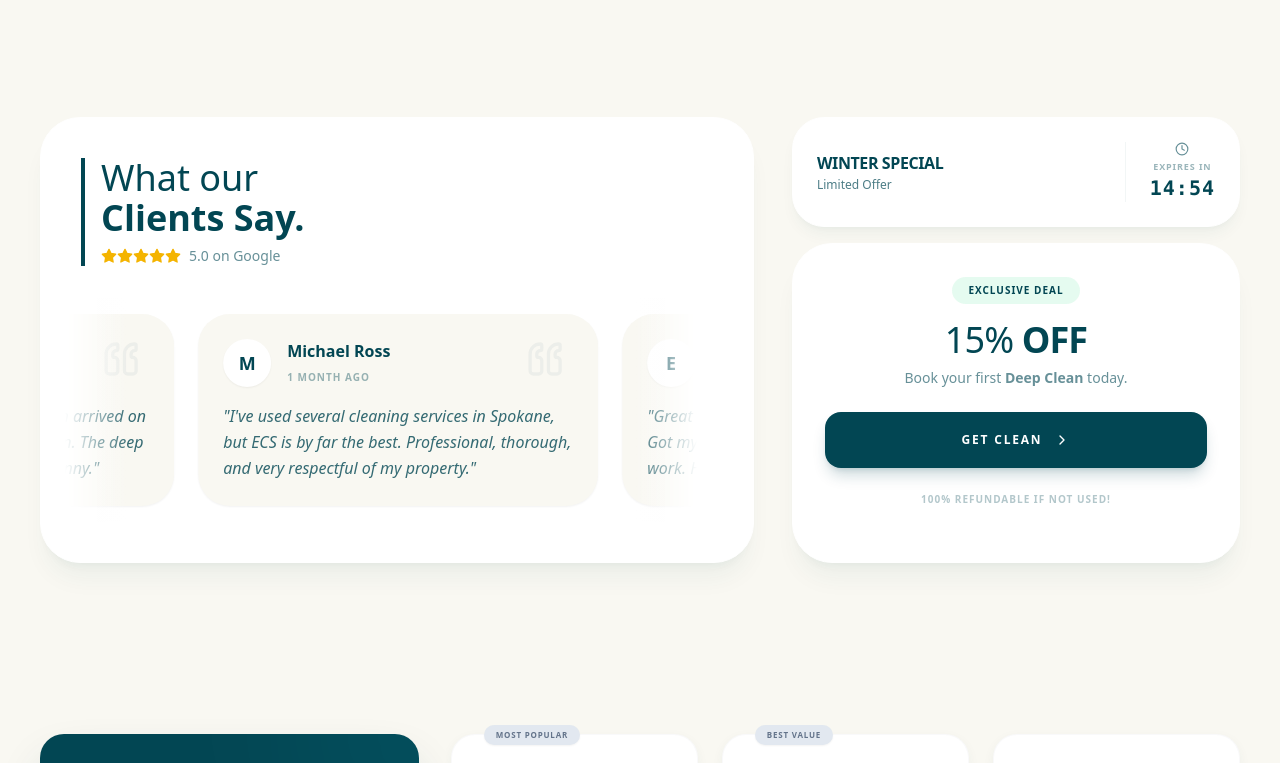
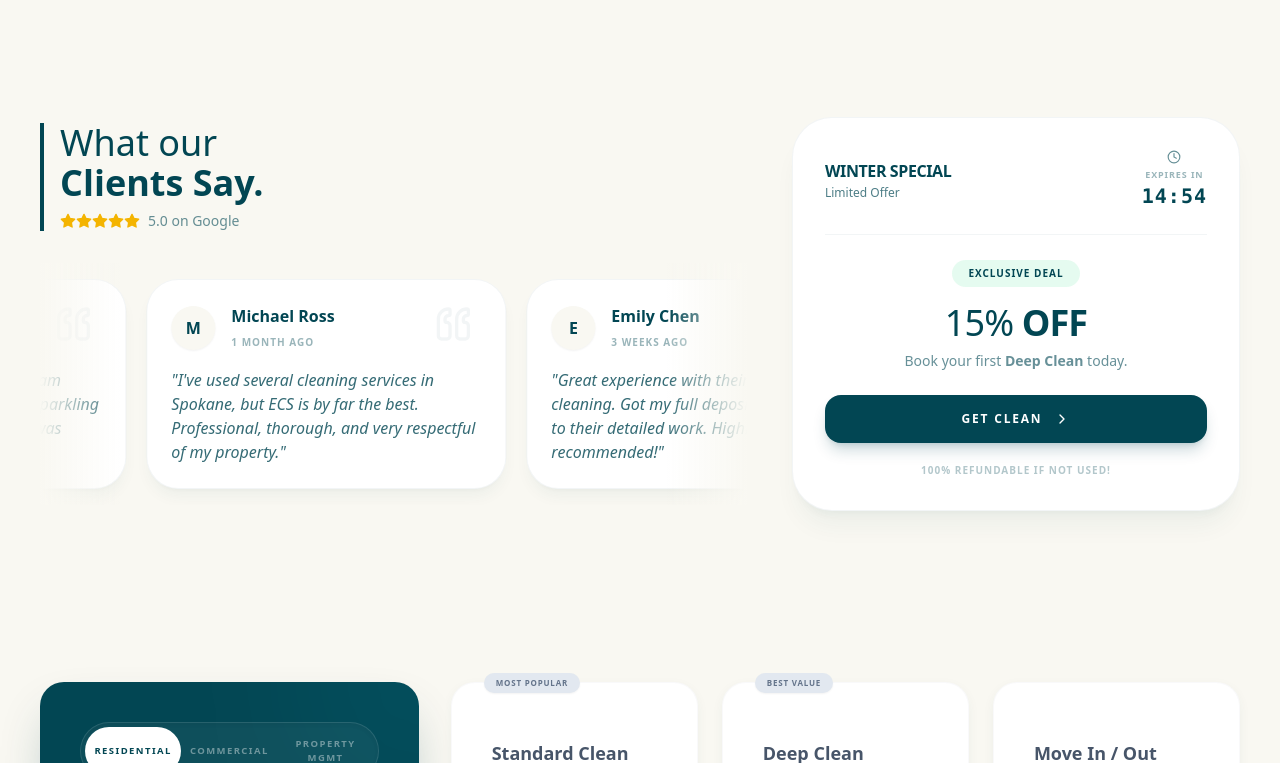
Before and after one commit to renatoquerales28-byte/extreme-cleaning-next, a Next.js app: page / in a window 1280 px wide. Shown: the part 745-1508 px from the top of the page. Built offline with nearby package versions, Linux system fonts and the light colour scheme.

Commit message:
UI: Remove parent cards from Social Proof, white review cards, single promo card

```diff
--- a/src/components/home/SocialProofSection.tsx
+++ b/src/components/home/SocialProofSection.tsx
@@ -33,17 +33,14 @@ function CountdownTimer() {
 
 export default function SocialProofSection() {
     return (
-        // SECTION CONTAINER: Adjusted spacing (reduced top padding), Background #F9F8F2
+        // SECTION CONTAINER: No parent cards, transparent background
         <section className="w-full bg-transparent relative flex items-center pt-4 pb-6 lg:pt-8 lg:pb-12 snap-start scroll-mt-[90px] translate-y-[30px]">
 
             {/* CONTAINER: Max width of 1700px to match Hero */}
-            <div className="w-full max-w-[1700px] mx-auto px-6 lg:px-10 grid grid-cols-1 lg:grid-cols-5 gap-4 items-stretch justify-center">
+            <div className="w-full max-w-[1700px] mx-auto px-6 lg:px-10 grid grid-cols-1 lg:grid-cols-5 gap-6 lg:gap-8 items-stretch justify-center">
 
-                {/* LEFT COLUMN: REVIEWS (60% -> 3/5 cols) - NOW ENCLOSED IN WHITE CARD */}
+                {/* LEFT COLUMN: REVIEWS (60% -> 3/5 cols) - NO PARENT CARD */}
                 <div className="w-full lg:col-span-3 flex flex-col justify-center relative">
-
-                    {/* NEW MODULAR CONTAINER */}
-                    <div className="bg-white rounded-[2.5rem] p-8 lg:p-10 shadow-xl shadow-[#024653]/5 border border-white h-full flex flex-col justify-center relative overflow-hidden">
 
                     {/* Header for Reviews */}
                     <div className="mb-6 md:mb-8 pl-4 border-l-4 border-[#024653] relative z-10">
@@ -59,9 +56,9 @@ export default function SocialProofSection() {
                     </div>
 
                     {/* Horizontal Marquee Container */}
-                        <div className="relative w-full overflow-hidden mask-horizontal-fade -mx-4 px-4 py-4"> {/* Negative margin to allow shadow bleed, py for hover space */}
+                    <div className="relative w-full overflow-hidden mask-horizontal-fade py-4">
                         <motion.div
-                                className="flex gap-6 pl-4"
+                            className="flex gap-5 pl-4"
                             animate={{ x: ["0%", "-50%"] }}
                             transition={{
                                 repeat: Infinity,
@@ -74,12 +71,12 @@ export default function SocialProofSection() {
                             {[...GOOGLE_REVIEWS, ...GOOGLE_REVIEWS, ...GOOGLE_REVIEWS].map((review, i) => (
                                 <div
                                     key={`${review.id}-${i}`}
-                                        className="bg-[#F9F8F2] p-6 rounded-[2rem] shadow-sm hover:shadow-lg hover:-translate-y-1 transition-all duration-300 relative group w-[300px] md:w-[400px] shrink-0 border border-transparent hover:border-[#024653]/5"
+                                    className="bg-white p-6 rounded-[2rem] shadow-lg shadow-[#024653]/5 hover:shadow-xl hover:-translate-y-1 transition-all duration-300 relative group w-[280px] md:w-[360px] shrink-0 border border-[#024653]/5"
                                 >
                                     <Quote className="absolute top-6 right-8 text-[#024653]/5 transform rotate-180 group-hover:scale-110 transition-transform" size={40} />
 
                                     <div className="flex items-center gap-4 mb-4">
-                                            <div className="w-12 h-12 rounded-full bg-white flex items-center justify-center text-[#024653] font-black text-lg shadow-sm">
+                                        <div className="w-11 h-11 rounded-full bg-[#F9F8F2] flex items-center justify-center text-[#024653] font-black text-base shadow-sm">
                                             {review.name.charAt(0)}
                                         </div>
                                         <div>
@@ -88,39 +85,36 @@ export default function SocialProofSection() {
                                         </div>
                                     </div>
 
-                                        <p className="text-[#024653]/80 text-base font-light leading-relaxed italic relative z-10 line-clamp-4">
+                                    <p className="text-[#024653]/80 text-sm md:text-base font-light leading-relaxed italic relative z-10 line-clamp-4">
                                         &quot;{review.text}&quot;
                                     </p>
                                 </div>
                             ))}
                         </motion.div>
-                            {/* Gradient Masks for Horizontal Fade - Adjusted to match white BG */}
-                            <div className="absolute top-0 left-0 w-16 h-full bg-gradient-to-r from-white to-transparent z-10 pointer-events-none" />
-                            <div className="absolute top-0 right-0 w-16 h-full bg-gradient-to-l from-white to-transparent z-10 pointer-events-none" />
-                        </div>
+                        {/* Gradient Masks for Horizontal Fade - Match cream background */}
+                        <div className="absolute top-0 left-0 w-20 h-full bg-gradient-to-r from-[#F9F8F2] to-transparent z-10 pointer-events-none" />
+                        <div className="absolute top-0 right-0 w-20 h-full bg-gradient-to-l from-[#F9F8F2] to-transparent z-10 pointer-events-none" />
                     </div>
                 </div>
 
-                {/* RIGHT COLUMN: PROMO (40% -> 2/5 cols) */}
+                {/* RIGHT COLUMN: PROMO (40% -> 2/5 cols) - SINGLE WHITE CARD */}
                 <div className="w-full lg:col-span-2 flex flex-col justify-center items-center lg:items-end relative h-full">
 
-                    <div className="w-full max-w-md space-y-4 relative z-10 flex flex-col h-full justify-center">
+                    <div className="w-full max-w-md bg-white rounded-[2.5rem] p-6 lg:p-8 shadow-xl shadow-[#024653]/5 border border-[#024653]/5 relative overflow-hidden">
 
-                        {/* Top Card: Timer & Hook (White Card) */}
-                        <div className="bg-white rounded-[2rem] p-4 lg:p-6 flex items-center justify-between shadow-lg shadow-[#024653]/5 border border-white">
+                        {/* Timer Row */}
+                        <div className="flex items-center justify-between mb-6 pb-6 border-b border-[#024653]/5">
                             <div>
                                 <h4 className="font-black text-[#024653] text-base uppercase tracking-tight mb-0.5">Winter Special</h4>
                                 <p className="text-xs text-[#024653]/70 font-medium whitespace-nowrap">Limited Offer</p>
                             </div>
-                            <div className="pl-4 lg:pl-6 border-l border-[#024653]/5">
+                            <div className="pl-4 lg:pl-6">
                                 <CountdownTimer />
                             </div>
                         </div>
 
-                        {/* Main Offer Card (White Card) */}
-                        <div className="bg-white rounded-[2.5rem] p-6 lg:p-8 text-center shadow-xl shadow-[#024653]/5 border border-white relative overflow-hidden group flex-grow flex-col justify-center">
-
-                            <div className="relative z-10">
+                        {/* Main Offer Content */}
+                        <div className="text-center">
                             <span className="inline-block px-4 py-1.5 rounded-full bg-[#05D16E]/10 text-[#024653] text-[10px] font-black uppercase tracking-widest mb-4">
                                 Exclusive Deal
                             </span>
@@ -135,15 +129,14 @@ export default function SocialProofSection() {
 
                             <Link
                                 href="/wizard?type=residential&intensity=deep&promo=WELCOME15"
-                                    className="w-full flex items-center justify-center gap-3 py-5 bg-[#024653] text-white rounded-2xl font-black text-xs uppercase tracking-[0.15em] hover:bg-[#02333d] transition-all transform hover:-translate-y-1 shadow-lg shadow-[#024653]/20"
+                                className="w-full flex items-center justify-center gap-3 py-4 bg-[#024653] text-white rounded-2xl font-black text-xs uppercase tracking-[0.15em] hover:bg-[#02333d] transition-all transform hover:-translate-y-1 shadow-lg shadow-[#024653]/20"
                             >
                                 Get Clean <ChevronRight size={16} />
                             </Link>
 
-                                <p className="text-[10px] text-[#024653]/30 mt-6 font-bold uppercase tracking-widest">
+                            <p className="text-[10px] text-[#024653]/30 mt-5 font-bold uppercase tracking-widest">
                                 100% Refundable if not used!
                             </p>
-                            </div>
                         </div>
 
                     </div>
```
Lines whose indentation alone changed are shown as unchanged.
